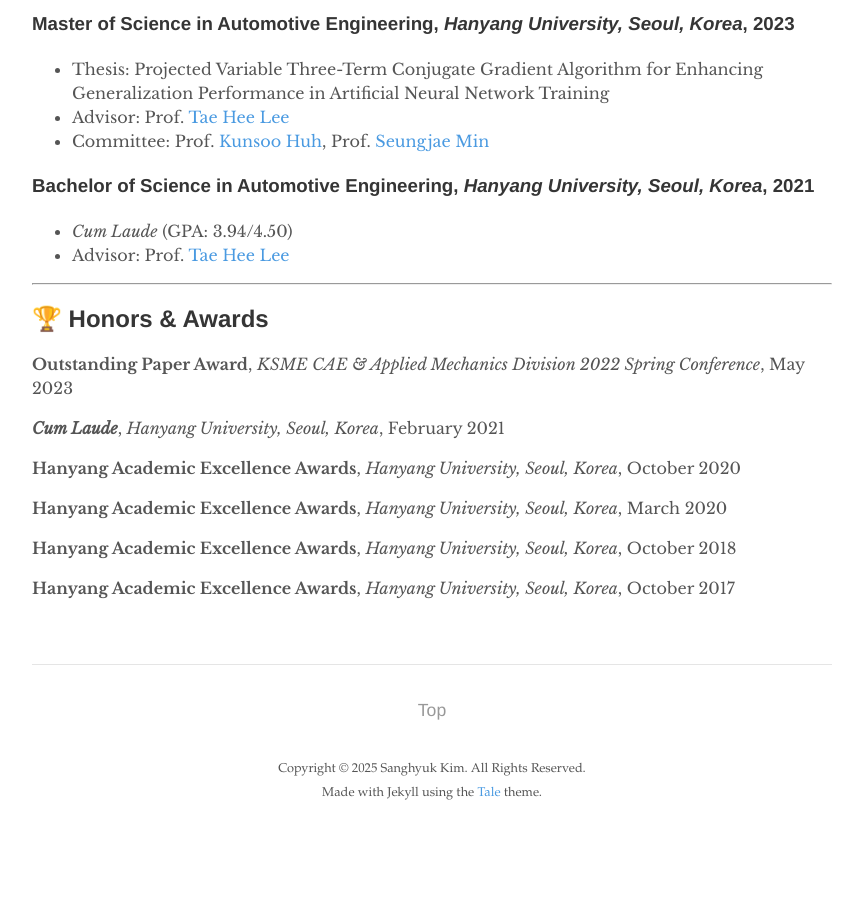
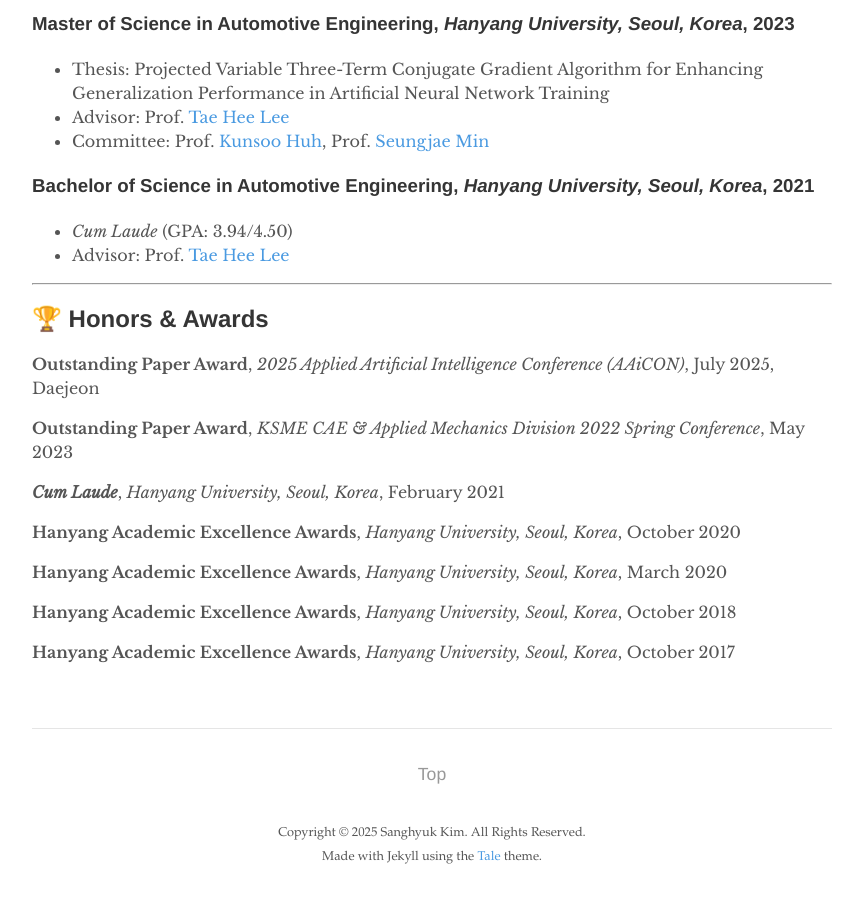
Before and after one commit to kim-sanghyuk/kim-sanghyuk.github.io, a Jekyll site: the page built from _pages/about.md, in a window 1280 px wide and 900 px high, scrolled down 1274 px. Shown: the whole window, without its empty margins (208-1050 px from the left). Built offline with Jekyll 4.4.1, drawn with Linux system fonts in a browser that asks for light colours; before the commit the page ends 2110 px from its top, so only the background shows below that.

Commit message:
Update about.md

```diff
--- a/_pages/about.md
+++ b/_pages/about.md
@@ -38,6 +38,8 @@
 
 ## 🏆 Honors & Awards
 
+**Outstanding Paper Award**, _2025 Applied Artificial Intelligence Conference (AAiCON)_, July 2025, Daejeon
+
 **Outstanding Paper Award**, _KSME CAE & Applied Mechanics Division 2022 Spring Conference_, May 2023
 
 **_Cum Laude_**, _Hanyang University, Seoul, Korea_, February 2021
```
